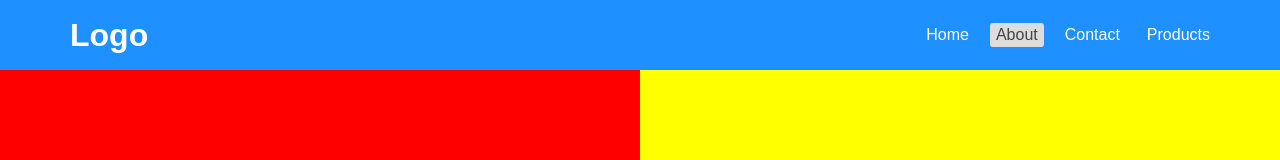
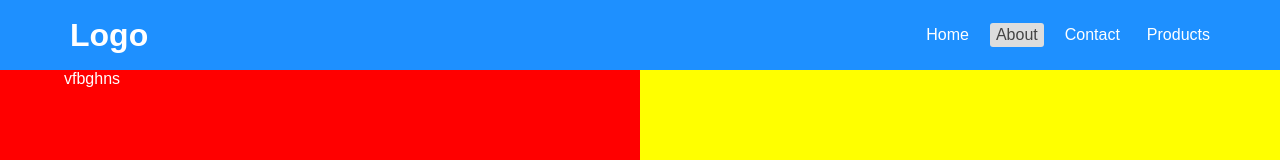
Before and after one commit to abdulhayevbahrom/products, a React (Create React App) app: page /about in a window 1280 px wide. Shown: the top 160 px of the page. Built offline with nearby package versions, Linux system fonts and the light colour scheme.

Commit message:
merged data

```diff
--- a/src/router/about/About.jsx
+++ b/src/router/about/About.jsx
@@ -3,7 +3,9 @@ import "./About.css";
 function About() {
   return (
     <div className="about">
-      <div className="left"></div>
+      <div className="left">
+        <p>vfbghns</p>
+      </div>
       <div className="right"></div>
     </div>
   );
```
